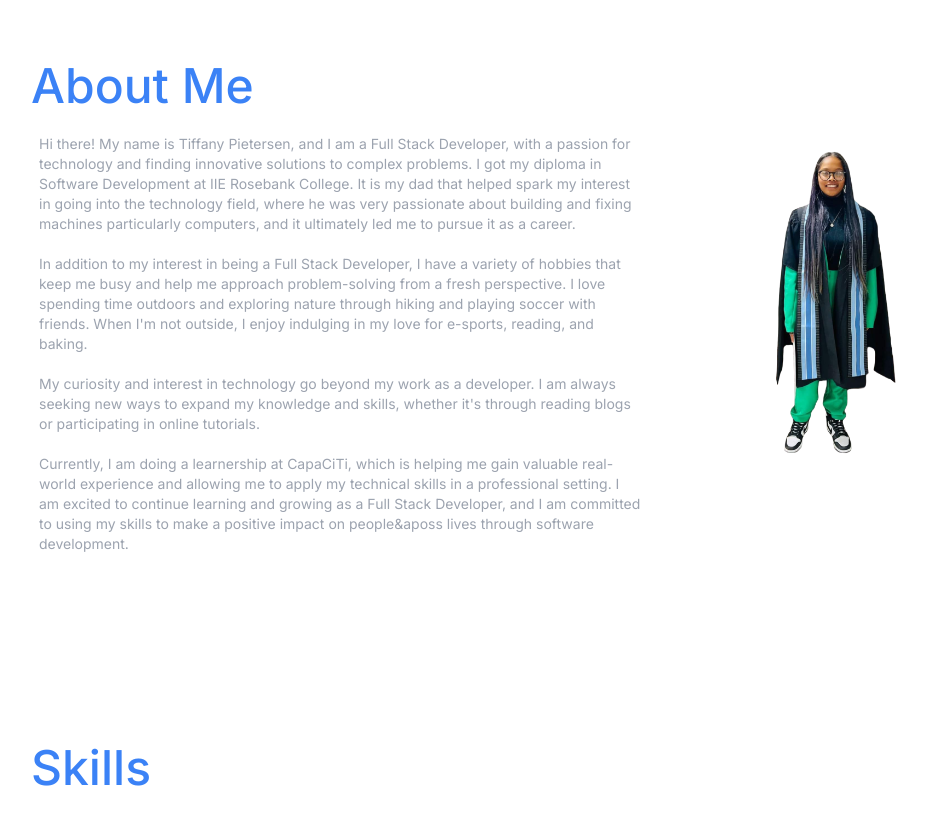
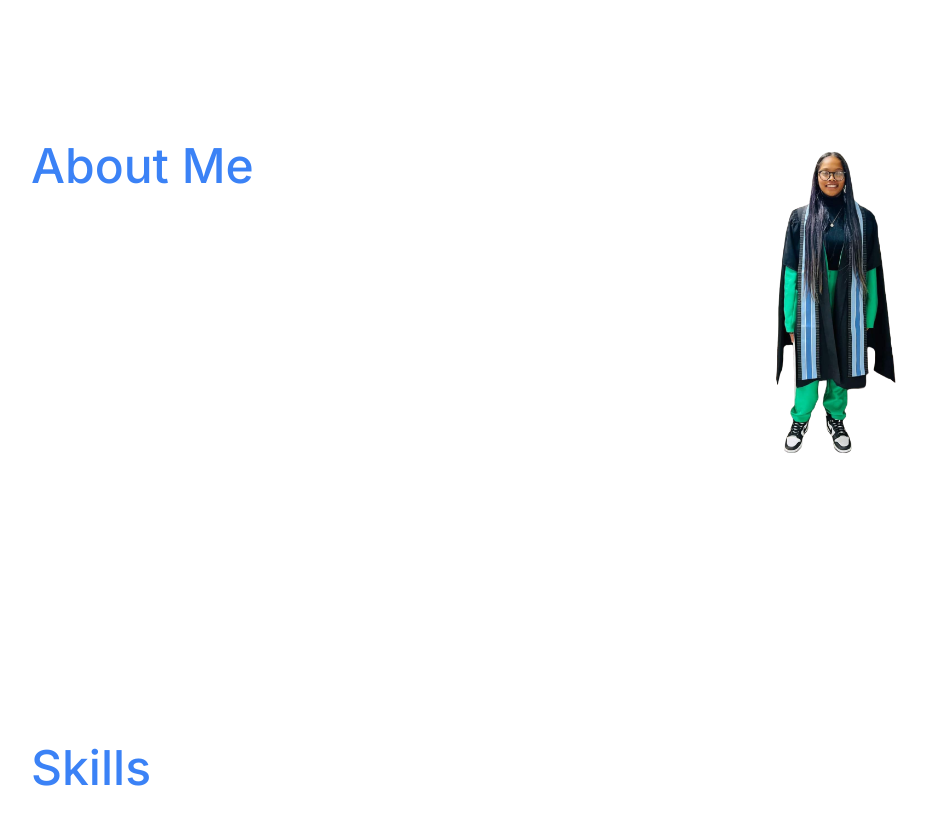
Before and after one commit to CrazyChips34/folio, a Next.js app in the folder folio/: page / in a window 1280 px wide. Shown: the part 1040-1872 px from the top of the page, without its empty margins (137-1064 px from the left). Built offline with nearby package versions, Linux system fonts and the light colour scheme.

Commit message:
editedAbout

```diff
--- a/folio/components/About.jsx
+++ b/folio/components/About.jsx
@@ -10,28 +10,11 @@ export const About = () => {
          <h2 className="py-5 text-4xl font-medium text-blue-500 md:text-5xl">
           About Me
           </h2>
-          <p className="max-w-2xl px-2 py-1 mx-auto text-sm text-gray-400 md:text-md">
-          Hi there! My name is Tiffany Pietersen, and I am a Full Stack Developer, with a passion for technology and finding innovative solutions to complex problems.
-          I got my diploma in Software Development at IIE Rosebank College.
-          It is my dad that helped spark my interest in going into the technology field, where he was very passionate about building and fixing machines particularly computers, and it ultimately led me to pursue it as a career.
-          <br/>
-          <br/>
-          In addition to my interest in being a Full Stack Developer, I have a variety of hobbies that keep me busy and help me approach problem-solving from a fresh perspective.
-          I love spending time outdoors and exploring nature through hiking and playing soccer with friends.
-          When I&#39;m not outside, I enjoy indulging in my love for e-sports, reading, and baking.
-          <br/>
-          <br/>
-          My curiosity and interest in technology go beyond my work as a developer.
-          I am always seeking new ways to expand my knowledge and skills, whether it&#39;s through reading blogs or participating in online tutorials.
-          <br/>
-          <br/>
-          Currently, I am doing a learnership at CapaCiTi, which is helping me gain valuable real-world experience and allowing me to apply my technical skills in a professional setting.
-          I am excited to continue learning and growing as a Full Stack Developer, and I am committed to using my skills to make a positive impact on people&aposs lives through software development.
-          </p>
+
 
       </div>
       <div className="w-auto h-auto p-5 m-auto rounded-lg px-7">
-        <Image className="ease-in-out rounded-lg hover:animate-pulse"src={PortfolioImg} alt="ME" width={800} height={800} />{/*Image needs to stay the same size when screen gets smaller*/}
+        <Image className="ease-in-out rounded-lg hover:animate-pulse"src={PortfolioImg} alt="ME" width={800} height={800} />
       </div>
     </div>
   </div>
```
